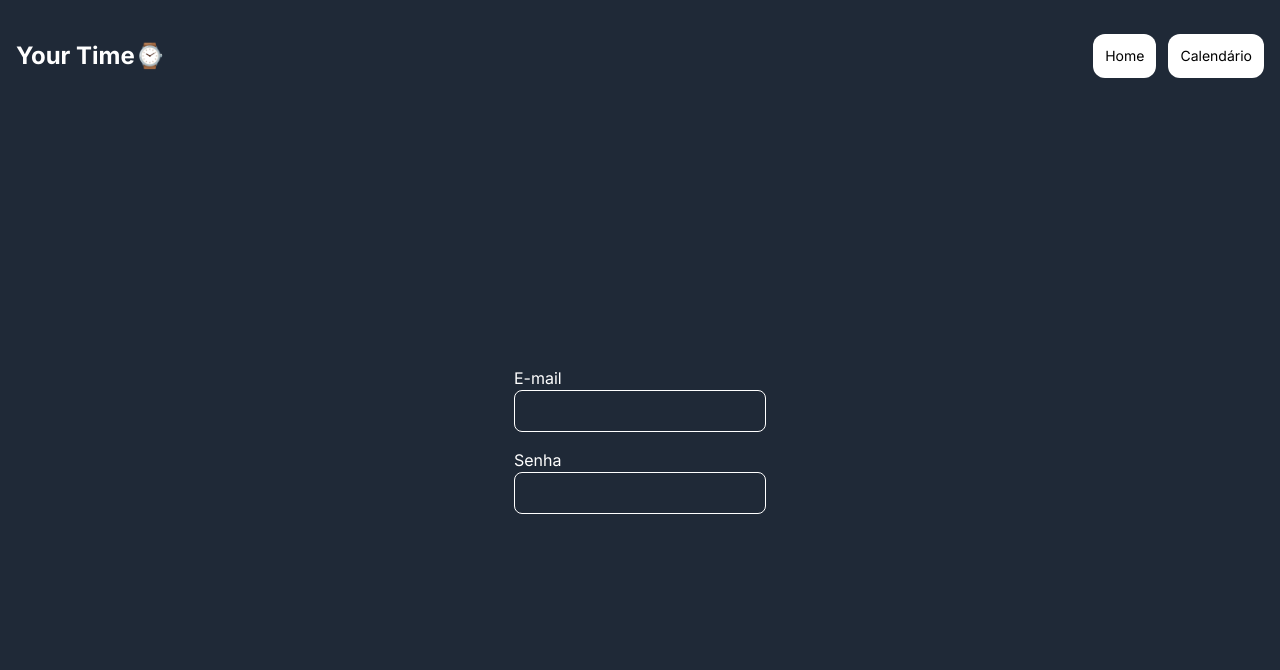
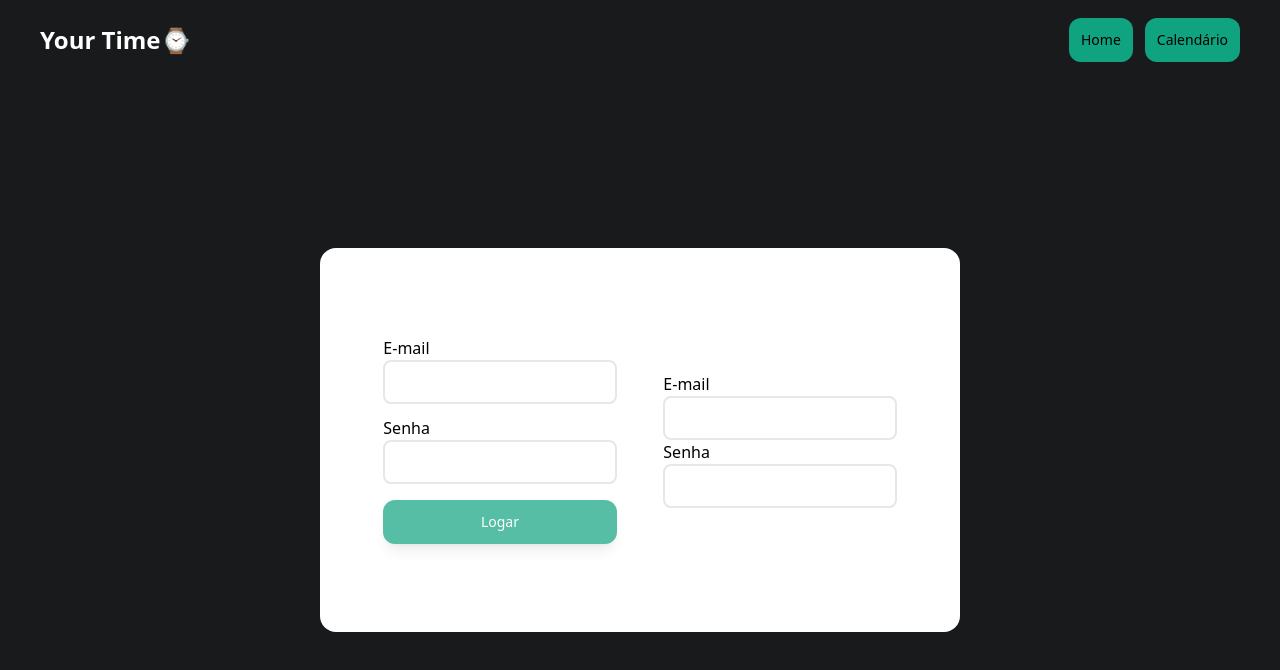
Before and after one commit to alissonpeixer/your-time, a Next.js app: page /signin in a window 1280 px wide. Shown: the top 670 px of the page. Built offline with nearby package versions, Linux system fonts and the light colour scheme.

Commit message:
feat: new interface

```diff
--- a/src/components/atoms/Input/index.tsx
+++ b/src/components/atoms/Input/index.tsx
@@ -1,17 +1,19 @@
+import React from "react";
+
 interface Props {
-    label: String;
-    value: String;
-    name: String;
-    className?: String;
+    label: string;
+    value: string;
+    name: string;
+    className?: string;
 }
 
 
 
-const Input = (props: Props, { ...more} : React.HTMLProps<Input> ) => {
+const Input = (props: Props, { ...more }: React.HTMLProps<Input>) => {
     return (
-        <div className="flex flex-col text-white ">
-            <label htmlFor={props.name}>{props.label}</label>
-            <input {...more} type="text" name={props.name} className="bg-transparent outline-none border border-white rounded-lg p-2" />
+        <div className="flex flex-col ">
+            <label className="" htmlFor={props.name}>{props.label}</label>
+            <input {...more} type="text" name={props.name} className="bg-transparent outline-none border-2 border-cGray-200 rounded-lg p-2" />
         </div>
     )
 }
--- a/src/components/atoms/NavBar/index.tsx
+++ b/src/components/atoms/NavBar/index.tsx
@@ -22,7 +22,7 @@ export const NavBar = () => {
   ]
 
   return (
-    <nav className="h-20 flex items-center justify-between w-full">
+    <nav className="h-20 flex items-center justify-between w-full absolute p-10">
 
       <h1 className='font-bold text-1xl text-white xl:text-2xl'>Your Time⌚</h1>
 
@@ -30,7 +30,7 @@ export const NavBar = () => {
         {
           routers?.map((path, id) => (
             router.pathname !== path.url &&
-            <Link key={id} href={path.url} className='bg-white p-3 rounded-xl text-sm'>
+            <Link key={id} href={path.url} className='bg-cGreen-100 p-3 rounded-xl text-sm'>
               {path.title}
             </Link>
 
--- /dev/null
+++ b/src/components/molecules/Box/index.tsx
@@ -0,0 +1,19 @@
+import React, { Children } from "react";
+
+
+interface Props {
+    children: React.ReactNode;
+}
+
+
+const Box: React.FC<Props> = ({ children }) => {
+    return (
+        <section className="pt-20">
+            {children}
+        </section>
+    )
+}
+
+
+
+export default Box
--- a/src/components/molecules/Container/index.tsx
+++ b/src/components/molecules/Container/index.tsx
@@ -2,6 +2,7 @@ import { NavBar } from '@/components/atoms/NavBar'
 import { Inter } from '@next/font/google'
 import Head from 'next/head'
 import { ReactNode } from 'react'
+import Box from '../Box'
 
 const inter = Inter({
     variable: "--display-font",
@@ -22,25 +23,18 @@ export const Container: React.FC<Props> = (props: Props) => {
                 <title>{props.title}</title>
             </Head>
             <main
-                className={
-                    `
-            min-h-screen ${inter.variable}
-            font-display
-            flex flex-col
-
-            p-4
-            items-center
-            justify-between
-            gap-2
-            container
-            mx-auto
-
-            ${props.className}
-            `
-                }
+                className={`
+                    ${inter.variable}
+                    ${props.className}
+                    bg-cBlack-100
+                    min-h-screen
+                `}
             >
                 <NavBar />
-                {props.children}
+                <Box>
+                    {props.children}
+                </Box>
+
             </main>
         </>
     )
--- a/src/pages/index.tsx
+++ b/src/pages/index.tsx
@@ -3,29 +3,37 @@ import Head from 'next/head'
 import { useRouter } from "next/router"
 
 import { Container } from '@/components/molecules/Container'
+import Link from 'next/link';
 
 
 
 export default function Home() {
   const router = useRouter()
   return (
-    <>
-      <Container title='Your Time'>
 
-        <div className='flex  gap-6 p-4  h-[70vh] flex-col items-center'>
-          <div className='text-white text-center'>
+    <Container title='Your Time'>
+
+      <div className='flex  gap-6 p-4   flex-col items-center justify-center h-[70vh] text-cGray-100'>
+        <div className='transition-all bg-white space-y-10  rounded-2xl p-10 flex flex-col justify-around lg:p-10  lg:h-96'>
+          <div className='text-center'>
             <h3 className='text-2xl'>Bem-Vindo ao</h3>
             <h1 className='font-bold text-4xl lg:text-6xl'>Your Time⌚</h1>
           </div>
-          <p className='text-slate-300 text-base lg:text-1xl'>
+          <p className='text-base lg:text-1xl'>
             Your Time foi criado com o proposito de estar facilitando
             sua vida na hora de agendar um horario para seu neócio,
             assim você não perde mais tempo com agenda de papel.
             You Time da muito mais praticidade ao seu dia-a-dia!
           </p>
+          <div className='w-full flex flex-col'>
+            <Link href='' className='transition-all bg-cGreen-100 p-3 rounded-xl text-sm text-center text-white shadow-lg opacity-70 hover:opacity-100'>
+              Logar
+            </Link>
+          </div>
         </div>
+      </div>
 
-      </Container>
-    </>
+    </Container>
+
   )
 }
--- a/src/pages/schedule/index.tsx
+++ b/src/pages/schedule/index.tsx
@@ -35,12 +35,14 @@ const Schedule = () => {
     return (
         <Container title="Calendário">
 
-            <Calendar setDaySelect={setDaySelect} daySelect={daySelect} />
+            <div className="flex justify-center">
+                <Calendar setDaySelect={setDaySelect} daySelect={daySelect} />
+            </div>
 
 
 
 
-            <div className=" flex flex-col gap-4 text-white">
+            <div className=" flex flex-col gap-4 text-white p-10">
                 {
                     daySelect && (
                         <>
--- a/src/pages/signin/index.tsx
+++ b/src/pages/signin/index.tsx
@@ -1,5 +1,6 @@
 import Input from "@/components/atoms/Input"
 import { Container } from "@/components/molecules/Container"
+import Link from "next/link"
 import { useState } from "react"
 
 
@@ -8,15 +9,26 @@ const Signin = () => {
 
   return (
     <Container title="Sign In" >
-      <div>
-        <form action="" className="flex flex-col gap-4 ">
-          <Input name='email' label='E-mail' value={value} />
-          <Input label='Senha' name='senha' value={value} pla />
-        </form>
+
+
+      <div className="flex flex-col items-center justify-center h-[90vh]">
+        <div className='transition-all bg-white   rounded-2xl p-10 flex flex-col lg:flex-row items-center justify-around w-full xl:p-10 h-full lg:w-6/12 lg:h-96'>
+          <form action="" className="flex flex-col w-full space-y-4 lg:w-5/12">
+            <div className="flex flex-col space-y-3">
+              <Input name='email' label='E-mail' value={value} />
+              <Input label='Senha' name='senha' value={value} />
+            </div>
+            <Link href='' className='transition-all bg-cGreen-100 p-3 rounded-xl text-sm text-center text-white shadow-lg opacity-70 hover:opacity-100'>
+              Logar
+            </Link>
+          </form>
+          <form action="" className="flex flex-col w-full lg:w-5/12">
+            <Input name='email' label='E-mail' value={value} />
+            <Input label='Senha' name='senha' value={value} />
+          </form>
+        </div>
       </div>
-      <div>
 
-      </div>
     </Container>
   )
 }
--- a/tailwind.config.js
+++ b/tailwind.config.js
@@ -11,6 +11,18 @@ module.exports = {
       fontFamily: {
         "display": "var(--display-font)"
       },
+      colors:{
+        cBlack:{
+          '100': '#181A1B',
+        },
+        cGray :{
+          '100': '#2D333A',
+        },
+        cGreen: {
+          '100': '#10a37f',
+          '200': '#C2C8D0'
+        }
+      }
     },
   },
   plugins: [],
```
Also changed, not shown: src/pages/_document.tsx (line endings or trailing spaces).
